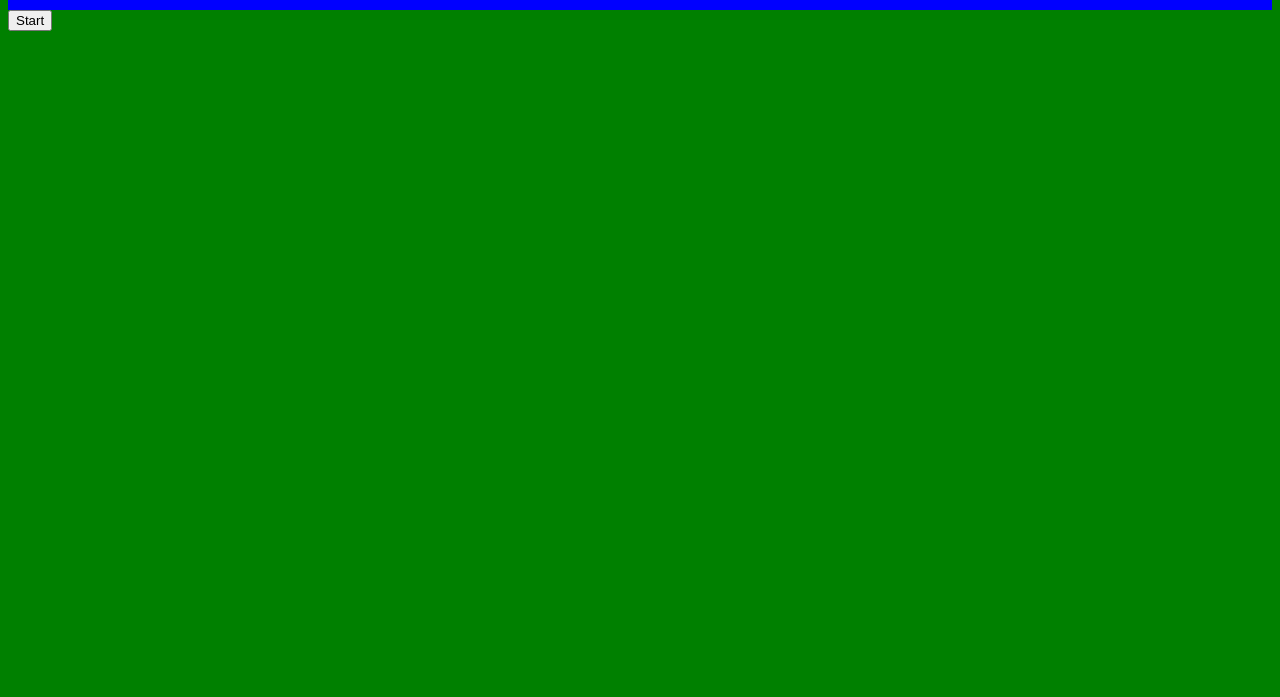
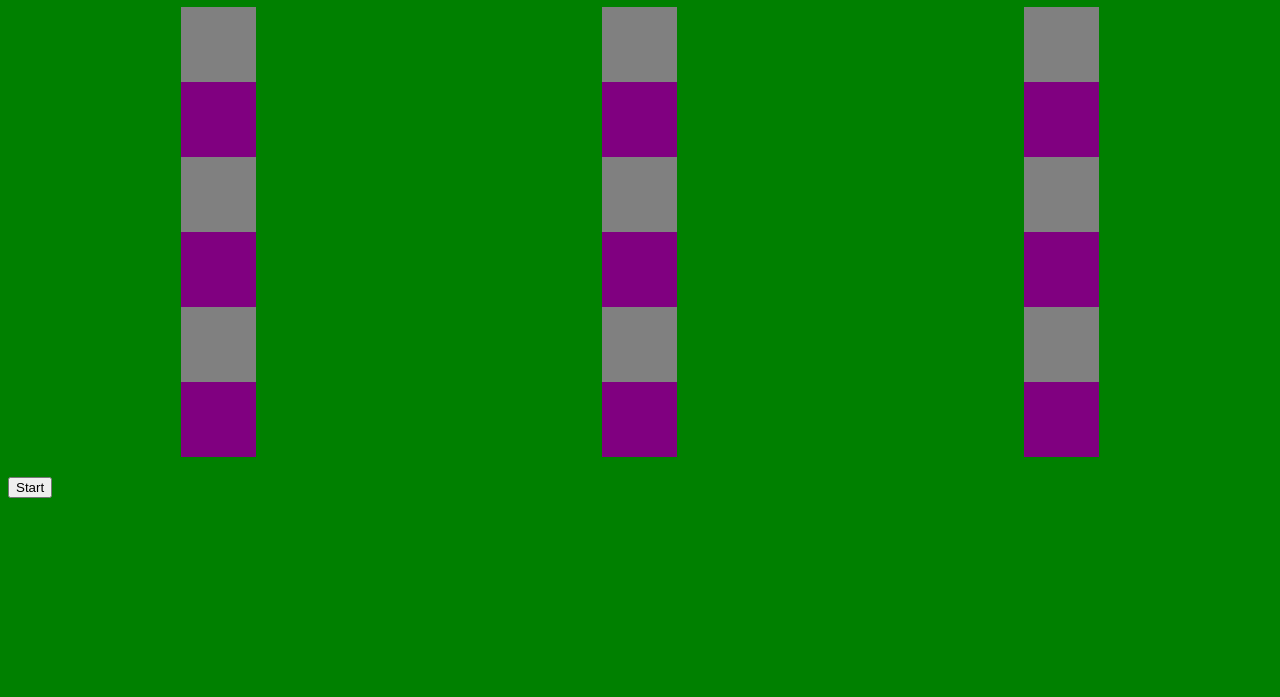
Before and after one commit to AmirSohi90/WDI_LDN_PROJECT1, a website: page src/index.html in a window 1280 px wide. Shown: the part 103-800 px from the top of the page. Drawn offline with nearby package versions, Linux system fonts and the light colour scheme; files that its build step writes are made by us from their sources.

Commit message:
centered the pots and food divs

```diff
--- a/src/index.html
+++ b/src/index.html
@@ -19,60 +19,84 @@
           <p>0</p>
         </div>
       </div>
-      <div class="food-and-pots">
-        <div class="ingredients">
-
-        </div>
-        <div class="ingredients">
-
-        </div>
-        <div class="ingredients">
+      <div class="main-container">
+        <div class="sub-container">
+        <div class="food-and-pot-one">
+          <div class="food">
 
           </div>
           <div class="pot">
 
           </div>
-        <div class="pot">
+        </div>
+          <div class="food-and-pot-one">
+            <div class="food">
 
             </div>
             <div class="pot">
 
             </div>
-        <div class="ingredients">
-
         </div>
-        <div class="ingredients">
-
-        </div>
-        <div class="ingredients">
+        <div class="food-and-pot-one">
+          <div class="food">
 
           </div>
           <div class="pot">
 
           </div>
-        <div class="pot">
+        </div>
+      </div>
+      <div class="sub-container">
+      <div class="food-and-pot-two">
+        <div class="food">
 
         </div>
         <div class="pot">
 
         </div>
-        <div class="ingredients">
-
       </div>
-        <div class="ingredients">
-
-        </div>
-        <div class="ingredients">
+      <div class="food-and-pot-two">
+        <div class="food">
 
         </div>
         <div class="pot">
 
         </div>
-        <div class="pot">
+      </div>
+      <div class="food-and-pot-two">
+        <div class="food">
 
         </div>
         <div class="pot">
 
+        </div>
+      </div>
+    </div>
+    <div class="sub-container">
+      <div class="food-and-pot-three">
+        <div class="food">
+
+        </div>
+        <div class="pot">
+
+        </div>
+      </div>
+      <div class="food-and-pot-three">
+        <div class="food">
+
+        </div>
+        <div class="pot">
+
+        </div>
+      </div>
+      <div class="food-and-pot-three">
+        <div class="food">
+
+        </div>
+        <div class="pot">
+
+        </div>
+      </div>
     </div>
   </div>
     </main>
--- a/src/scss/style.scss
+++ b/src/scss/style.scss
@@ -1,26 +1,22 @@
 
 
-body{
+body {
   background-color: green;
 }
 
 header{
-    display: flex;
-    justify-content: center;
-    align-items: center;
-    margin: 5px;
-    height: 50px;
-    font-size: 15px;
-    background-color: grey;
+  height: 30px;
+  font-size: 15px;
+  background-color: grey;
+  text-align: center;
 }
-main{
 
-}
 .time-and-score{
   display: flex;
   justify-content: space-between;
   height: 50px;
   background-color: blue;
+  margin-bottom: 10px;
   .time{
     width: 50px;
     height: 50px;
@@ -34,3 +30,70 @@ main{
     padding-right: 50px;
   }
 }
+.main-container {
+  display: flex;
+  justify-content: space-around;
+  align-items: center;
+}
+
+.sub-container{
+  display: flex;
+  justify-content: space-between;
+  align-items: center;
+  flex-direction: column;
+  margin-bottom: 20px;
+}
+.food-and-pot-one{
+  display: flex;
+  justify-content: center;
+  align-items: center;
+  flex-direction: column;
+  .food{
+    width: 75px;
+    height: 75px;
+    background-color: grey;
+  }
+  .pot{
+    width:75px;
+    height:75px;
+    background-color: purple;
+  }
+}
+
+.food-and-pot-two{
+  display: flex;
+  justify-content: center;
+  align-items: center;
+  flex-direction: column;
+  .food{
+    width: 75px;
+    height: 75px;
+    background-color: grey;
+  }
+  .pot{
+    width:75px;
+    height:75px;
+    background-color: purple;
+  }
+}
+
+.food-and-pot-three{
+  display: flex;
+  justify-content: center;
+  align-items: center;
+  flex-direction: column;
+  .food{
+    width: 75px;
+    height: 75px;
+    background-color: grey;
+  }
+  .pot{
+    width:75px;
+    height:75px;
+    background-color: purple;
+  }
+}
+
+button{
+
+}
```
Lines whose indentation alone changed are shown as unchanged.
